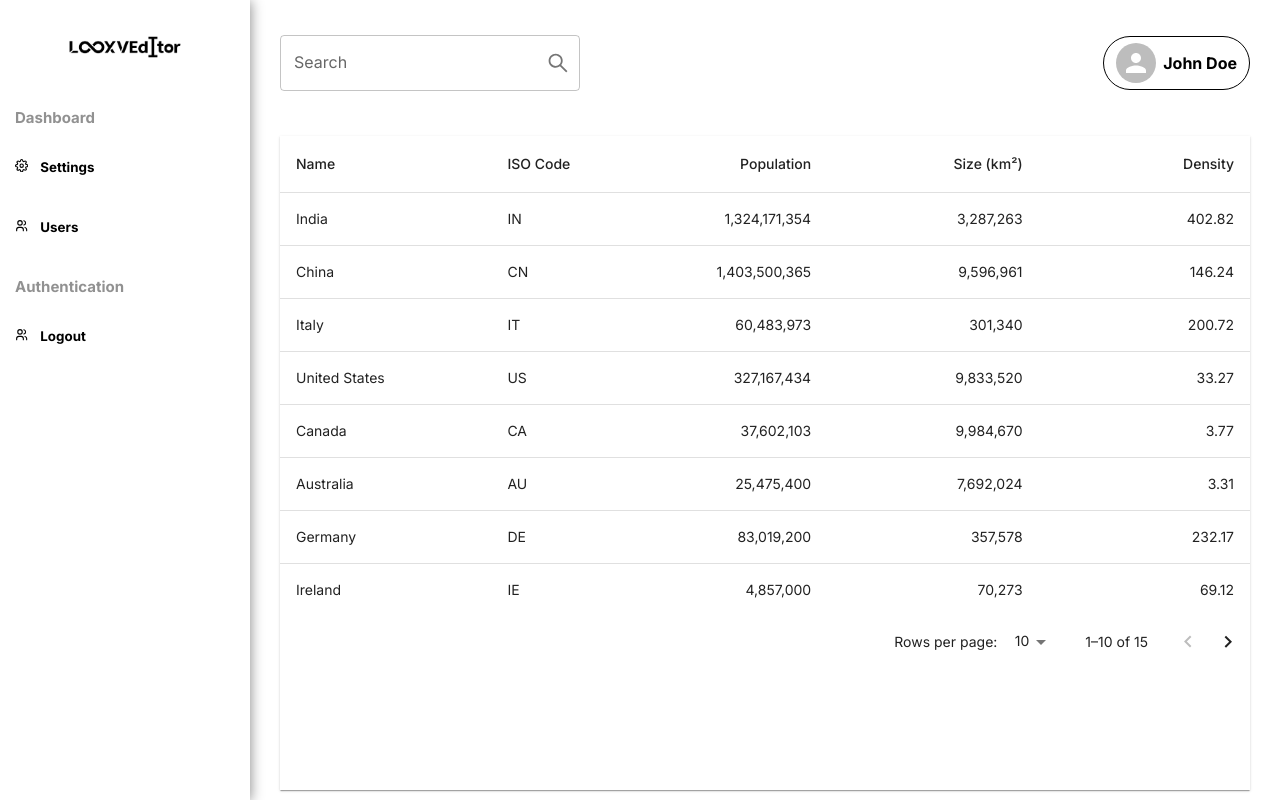
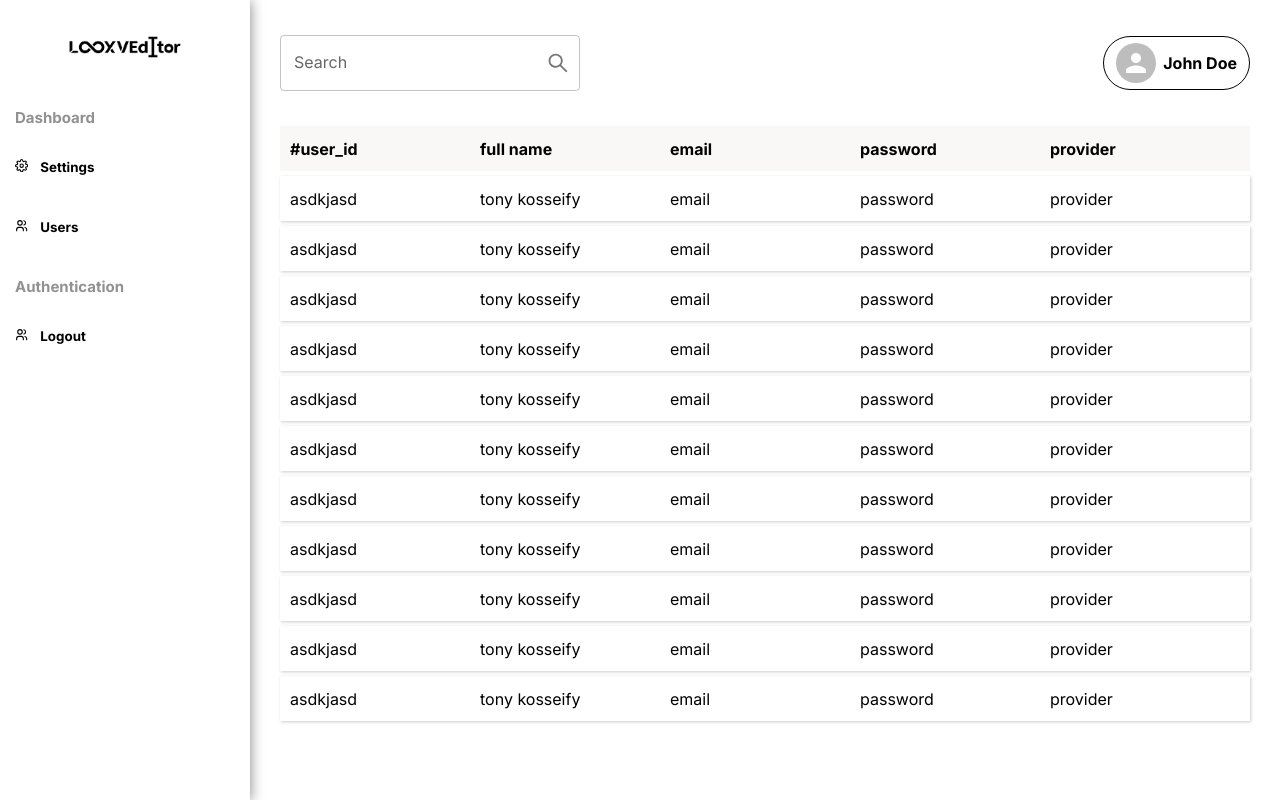
Before and after one commit to tonyykosseifyy/Looxv, a Next.js app: page /admin/users in a window 1280 px wide. Built offline with nearby package versions, Linux system fonts and the light colour scheme.

Commit message:
update: my own table

```diff
--- a/app/admin/components/Users.js
+++ /dev/null
@@ -1,131 +0,0 @@
-"use client"
-import { useState, useEffect } from 'react';
-import Paper from '@mui/material/Paper';
-import Table from '@mui/material/Table';
-import TableBody from '@mui/material/TableBody';
-import TableCell from '@mui/material/TableCell';
-import TableContainer from '@mui/material/TableContainer';
-import TableHead from '@mui/material/TableHead';
-import TablePagination from '@mui/material/TablePagination';
-import TableRow from '@mui/material/TableRow';
-
-const columns = [
-  { id: 'name', label: 'Name', minWidth: 170 },
-  { id: 'code', label: 'ISO\u00a0Code', minWidth: 100 },
-  {
-    id: 'population',
-    label: 'Population',
-    minWidth: 170,
-    align: 'right',
-    format: (value) => value.toLocaleString('en-US'),
-  },
-  {
-    id: 'size',
-    label: 'Size\u00a0(km\u00b2)',
-    minWidth: 170,
-    align: 'right',
-    format: (value) => value.toLocaleString('en-US'),
-  },
-  {
-    id: 'density',
-    label: 'Density',
-    minWidth: 170,
-    align: 'right',
-    format: (value) => value.toFixed(2),
-  },
-];
-
-function createData(name, code, population, size) {
-  const density = population / size;
-  return { name, code, population, size, density };
-}
-
-const rows = [
-  createData('India', 'IN', 1324171354, 3287263),
-  createData('China', 'CN', 1403500365, 9596961),
-  createData('Italy', 'IT', 60483973, 301340),
-  createData('United States', 'US', 327167434, 9833520),
-  createData('Canada', 'CA', 37602103, 9984670),
-  createData('Australia', 'AU', 25475400, 7692024),
-  createData('Germany', 'DE', 83019200, 357578),
-  createData('Ireland', 'IE', 4857000, 70273),
-  createData('Mexico', 'MX', 126577691, 1972550),
-  createData('Japan', 'JP', 126317000, 377973),
-  createData('France', 'FR', 67022000, 640679),
-  createData('United Kingdom', 'GB', 67545757, 242495),
-  createData('Russia', 'RU', 146793744, 17098246),
-  createData('Nigeria', 'NG', 200962417, 923768),
-  createData('Brazil', 'BR', 210147125, 8515767),
-];
-
-export default function StickyHeadTable() {
-  const [page, setPage] = useState(0);
-  const [rowsPerPage, setRowsPerPage] = useState(10);
-  const [height, setHeight] = useState(0);
-  const handleChangePage = (event, newPage) => {
-    setPage(newPage);
-  };
-  useEffect(()=> {
-    window.addEventListener('resize', ()=> {
-        setHeight(window.innerHeight)
-    })
- }, [])
-  const handleChangeRowsPerPage = (event) => {
-    setRowsPerPage(+event.target.value);
-    setPage(0);
-  };
-
-  return (
-    <Paper sx={{height:"100%", width: '100%', overflow: 'hidden', borderRadius:0,maxHeight: `${height - 102}px`  }}>
-      <TableContainer sx={{maxHeight:"60vh"}}>
-        <Table stickyHeader aria-label="sticky table">
-          <TableHead sx={{marginBottom:"40px"}}>
-            <TableRow>
-              {columns.map((column) => (
-                <TableCell
-                  key={column.id}
-                  align={column.align}
-                  style={{ minWidth: column.minWidth }}
-                >
-                  {column.label}
-                </TableCell>
-              ))}
-            </TableRow>
-          </TableHead>
-
-          <TableBody>
-            {rows
-              .slice(page * rowsPerPage, page * rowsPerPage + rowsPerPage)
-              .map((row) => {
-                return (
-                  <TableRow hover role="checkbox" tabIndex={-1} key={row.code}>
-                    {columns.map((column) => {
-                      const value = row[column.id];
-                      return (
-                        <TableCell key={column.id} align={column.align}>
-                            <>
-                            </>
-                          {column.format && typeof value === 'number'
-                            ? column.format(value)
-                            : value}
-                        </TableCell>
-                      );
-                    })}
-                  </TableRow>
-                );
-              })}
-          </TableBody>
-        </Table>
-      </TableContainer>
-      <TablePagination
-        rowsPerPageOptions={[5,10,15]}
-        component="div"
-        count={rows.length}
-        rowsPerPage={rowsPerPage}
-        page={page}
-        onPageChange={handleChangePage}
-        onRowsPerPageChange={handleChangeRowsPerPage}
-      />
-    </Paper>
-  );
-}
--- a/app/admin/users/page.js
+++ b/app/admin/users/page.js
@@ -1,11 +1,41 @@
 import React from 'react'
-import UsersTable from "../components/Users";
 import styles from "./styles.module.css";
+
+const items = [
+  ["asdkjasd", "tony kosseify", "tonyasda", "asdasd"],
+  ["asdkjasd", "tony kosseify", "tonyasda", "asdasd"],
+  ["asdkjasd", "tony kosseify", "tonyasda", "asdasd"],
+  ["asdkjasd", "tony kosseify", "tonyasda", "asdasd"],
+  ["asdkjasd", "tony kosseify", "tonyasda", "asdasd"],
+  ["asdkjasd", "tony kosseify", "tonyasda", "asdasd"],
+  ["asdkjasd", "tony kosseify", "tonyasda", "asdasd"],
+  ["asdkjasd", "tony kosseify", "tonyasda", "asdasd"],
+  ["asdkjasd", "tony kosseify", "tonyasda", "asdasd"],
+  ["asdkjasd", "tony kosseify", "tonyasda", "asdasd"],
+  ["asdkjasd", "tony kosseify", "tonyasda", "asdasd"],
+]
 
 function Users() {
   return (
     <div className={styles.users_wrapper}>
-      <UsersTable />
+      <div className={`${styles.users_header} ${styles.grid}`}>
+        <div><p>#user_id</p></div>
+        <div><p>full name</p></div>
+        <div><p>email</p></div>
+        <div><p>password</p></div>
+        <div><p>provider</p></div>
+      </div>
+      <div className={styles.users_table}>
+        {items.map((item) => (
+          <div key={item} className={`${styles.grid} ${styles.rows}`}>
+            <div><p>{item[0]}</p></div>
+            <div><p>{item[1]}</p></div>
+            <div><p>email</p></div>
+            <div><p>password</p></div>
+            <div><p>provider</p></div>
+          </div>
+        ))}
+      </div>
     </div>
   )
 }
--- a/app/admin/users/styles.module.css
+++ b/app/admin/users/styles.module.css
@@ -1,6 +1,39 @@
 .users_wrapper {
+    padding: 0 30px;
+    height: 100%;
+    position: relative;
+    max-height: calc(100vh - 140px);
+    overflow-y: scroll;
+}
+
+.users_header {
+    position: sticky;
+    top: 0 ;
+    left: 0 ;
+    right: 0 ;
+    font-weight: bold;
+    background-color: rgb(250, 247, 247);
+}
+.grid {
+    width: 100%;
+    grid-template-rows: 25px ;
+    padding: 10px ;
+    grid-template-columns: repeat(5, 1fr);
+    display: grid;
+    place-content: center;
+}
+.grid > div {
     display: flex;
-    justify-content: center;
-    padding: 10px 30px;
-    height: 100%;
+    align-items: center;
 }
+.rows {
+    cursor: pointer;
+    margin: 5px 0;
+    transition: .1s ease-out;
+    box-shadow: 1px 1px 3px rgb(204, 204, 204);
+}
+
+.rows:hover {
+    box-shadow: 2px 2px 6px rgb(145,145,145);
+    background-color: rgb(248, 248, 248);
+}
```
